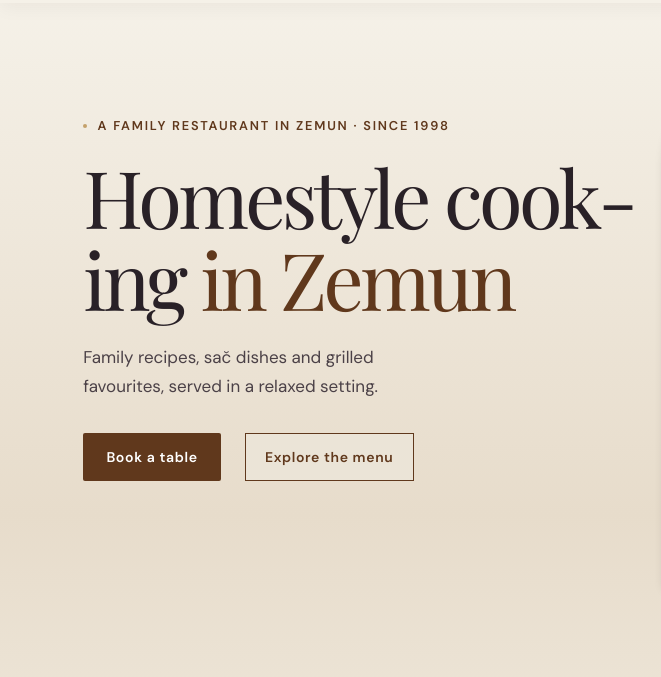
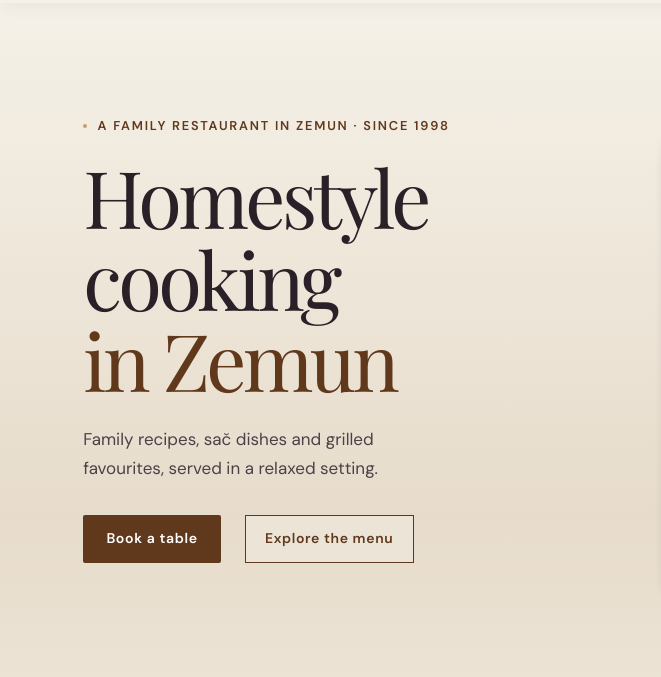
Before and after one commit to nvmihajlovic/Gigo, an Astro site: page /en/index in a window 1280 px wide. Shown: the part 123-800 px from the top of the page, 0-661 px from the left. Built offline with nearby package versions, Linux system fonts and the light colour scheme; Astro itself is replaced by a stand-in of ours.

Commit message:
Prevent mid-word hero heading breaks
Keep hero titles on whole-word boundaries for all locales.

Co-authored-by: Copilot <223556219+Copilot@users.noreply.github.com>

```diff
--- a/src/styles/global.css
+++ b/src/styles/global.css
@@ -538,8 +538,9 @@ summary:focus-visible {
   font-size: var(--font-size-display);
   letter-spacing: -0.045em;
   line-height: 1.03;
-  hyphens: auto;
-  overflow-wrap: anywhere;
+  hyphens: none;
+  overflow-wrap: normal;
+  text-wrap: balance;
 }
 
 .hero h1 .accent,
```
